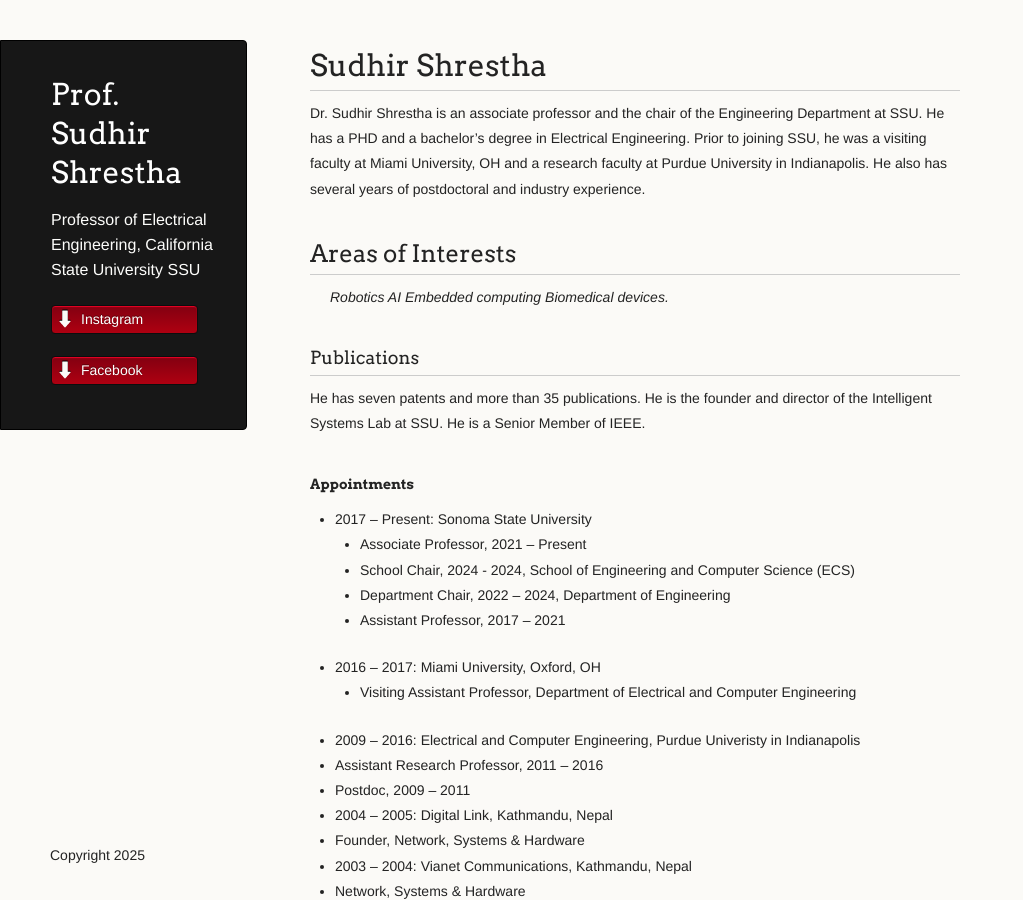
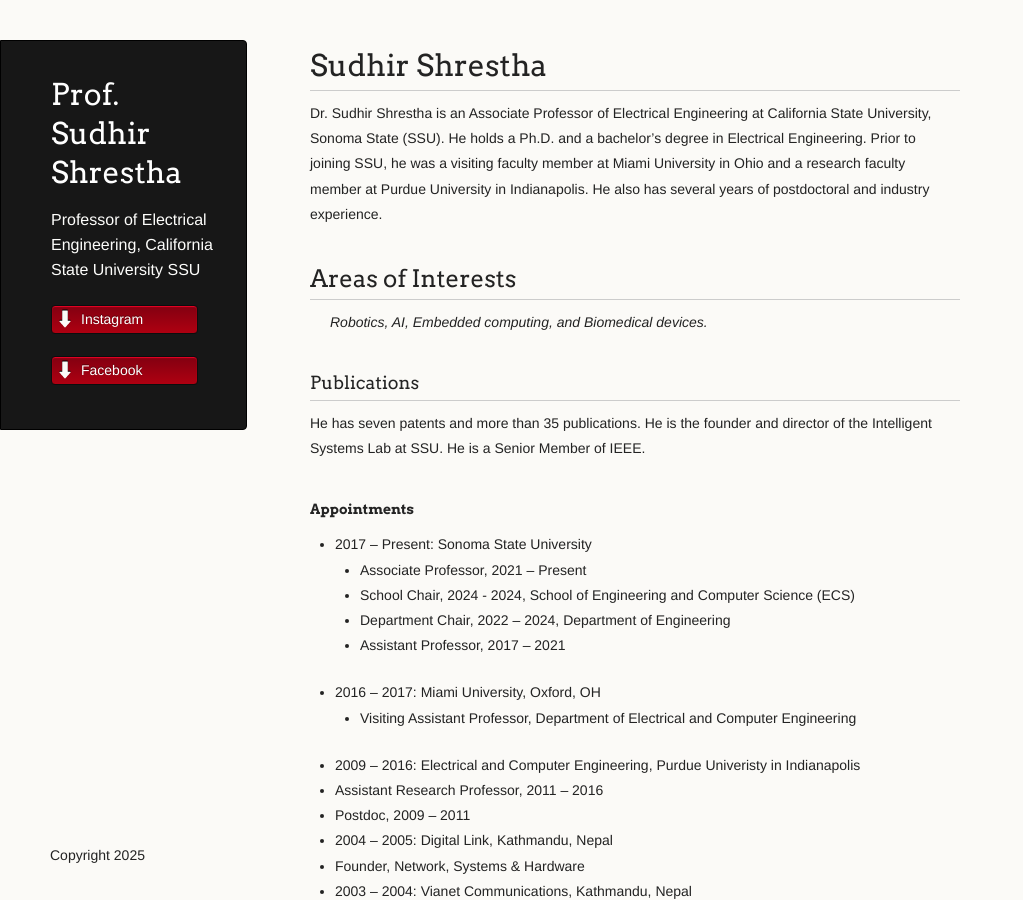
Before and after one commit to profshrestha/profshrestha.github.io, a Jekyll site: the page built from index.md, in a window 1280 px wide and 900 px high. Shown: the whole window, without its empty margins (0-1023 px from the left). Built offline with Jekyll 4.4.1, drawn with Linux system fonts in a browser that asks for light colours.

Commit message:
Update index.md

```diff
--- a/index.md
+++ b/index.md
@@ -12,13 +12,13 @@ There should be whitespace between paragraphs. We recommend including a README,
 
 # Sudhir Shrestha
 
-Dr. Sudhir Shrestha is an associate professor and the chair of the Engineering Department at SSU. He has a PHD and a bachelor's degree in Electrical Engineering. Prior to joining SSU, he was a visiting faculty at Miami University, OH and a research faculty at Purdue University in Indianapolis. He also has several years of postdoctoral and industry experience.
+Dr. Sudhir Shrestha is an Associate Professor of Electrical Engineering at California State University, Sonoma State (SSU). He holds a Ph.D. and a bachelor's degree in Electrical Engineering. Prior to joining SSU, he was a visiting faculty member at Miami University in Ohio and a research faculty member at Purdue University in Indianapolis. He also has several years of postdoctoral and industry experience.
 
 ## Areas of Interests
 
->Robotics
->AI
->Embedded computing
+>Robotics,
+>AI,
+>Embedded computing, and
 >Biomedical devices.
 
 ### Publications
```
